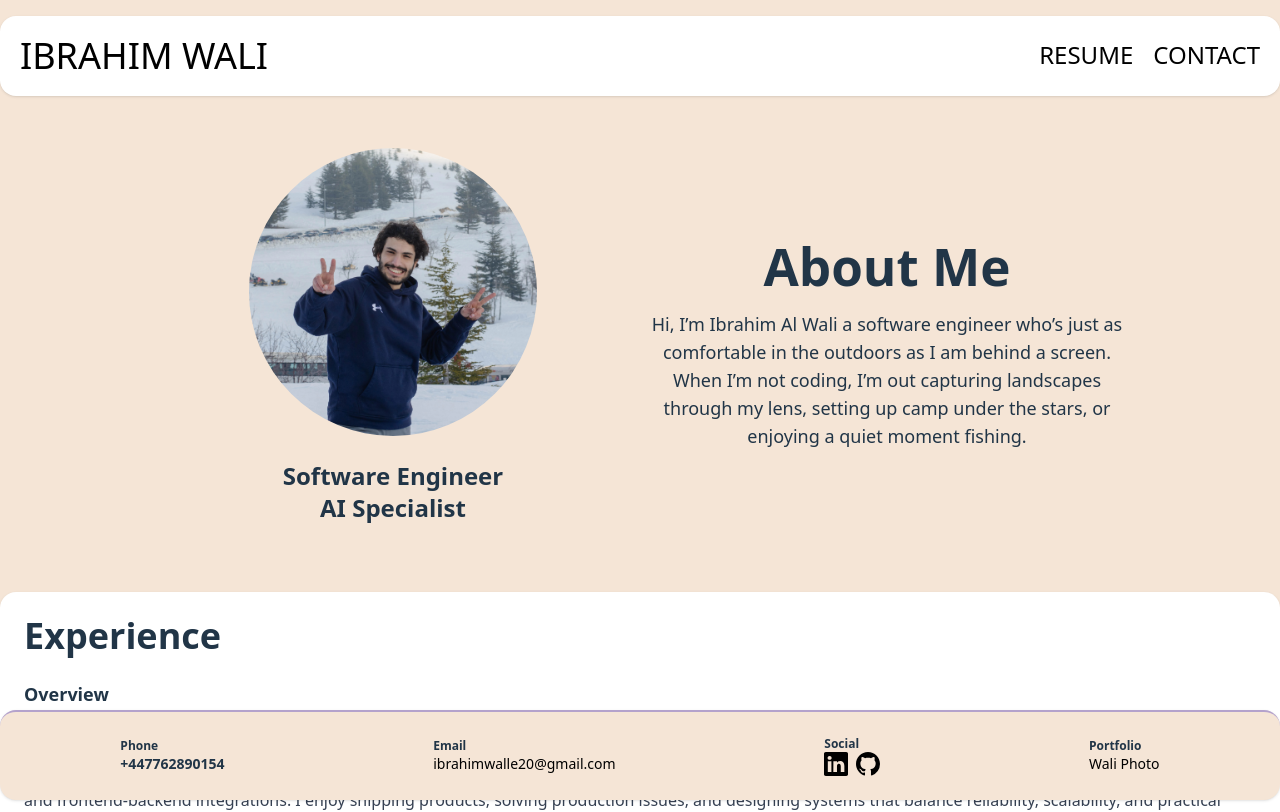
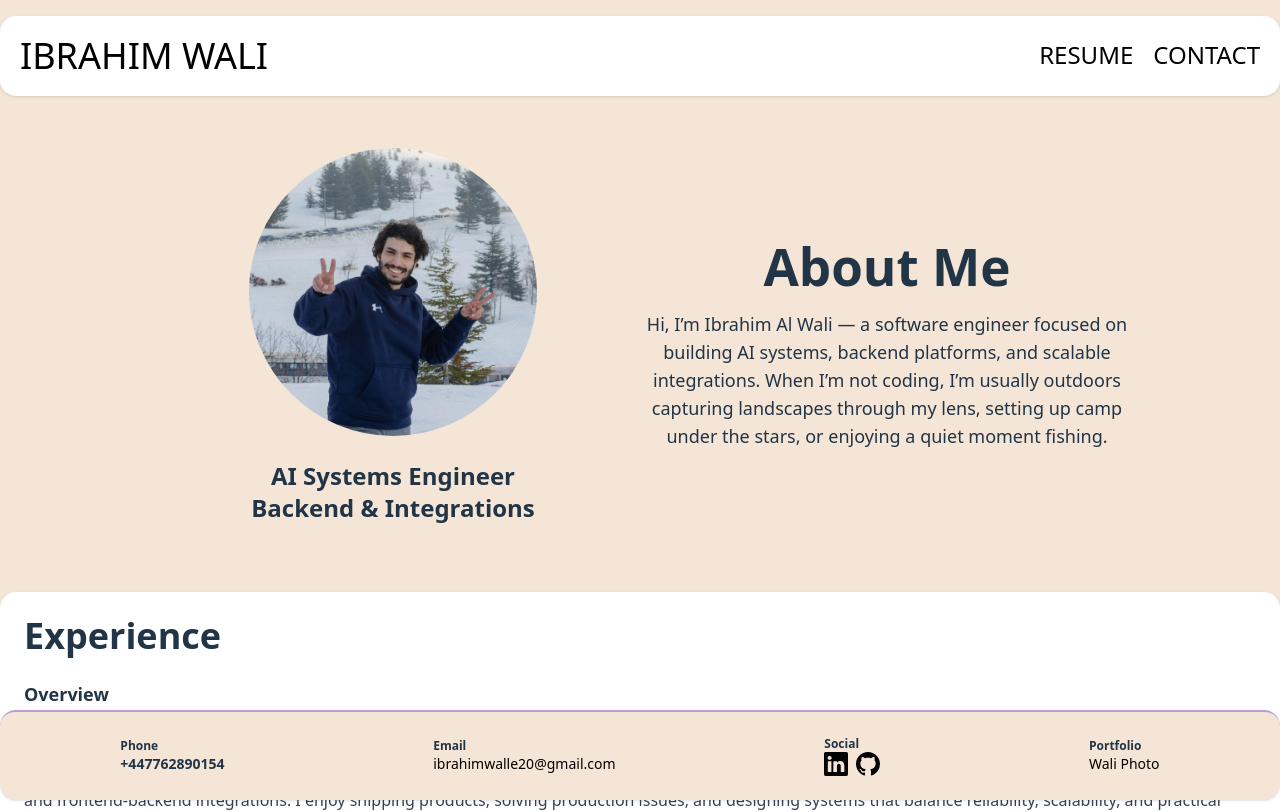
Before and after one commit to ibrahimwalle/Personal-Portfolio, a React (Vite) app: page / in a window 1280 px wide. Shown: the top 812 px of the page. Built offline with nearby package versions, Linux system fonts and the light colour scheme.

Commit message:
Update about.jsx

```diff
--- a/src/components/about.jsx
+++ b/src/components/about.jsx
@@ -5,12 +5,12 @@ const About = () => {
         <div className="md:flex items-center justify-center mx-auto my-7 p-6 gap-3 h-full min-h-fit md:w-5xl">
             <div className="flex flex-col items-center justify-center w-full">
                 <img src="/ava.jpg" alt="Profile" className="rounded-full mb-6 w-2xs" />
-                <span className="font-bold text-center text-2xl mb-4">Software Engineer <br /> AI Specialist</span>
+                <span className="font-bold text-center text-2xl mb-4">AI Systems Engineer <br />Backend & Integrations</span>
             </div>
             <div className="text-center w-full">
                 <h1 className="text-2xl font-bold mb-4 hidden md:block lg:block">About Me</h1>
                 <p className="text-lg w-full">
-                    Hi, I’m Ibrahim Al Wali a software engineer who’s just as comfortable in the outdoors as I am behind a screen. When I’m not coding, I’m out capturing landscapes through my lens, setting up camp under the stars, or enjoying a quiet moment fishing.
+                    Hi, I’m Ibrahim Al Wali — a software engineer focused on building AI systems, backend platforms, and scalable integrations. When I’m not coding, I’m usually outdoors capturing landscapes through my lens, setting up camp under the stars, or enjoying a quiet moment fishing.
                 </p>
                 {/* These hobbies keep me grounded and constantly remind me to approach my work with creativity, patience, and a fresh perspective. */}
             </div>
```
